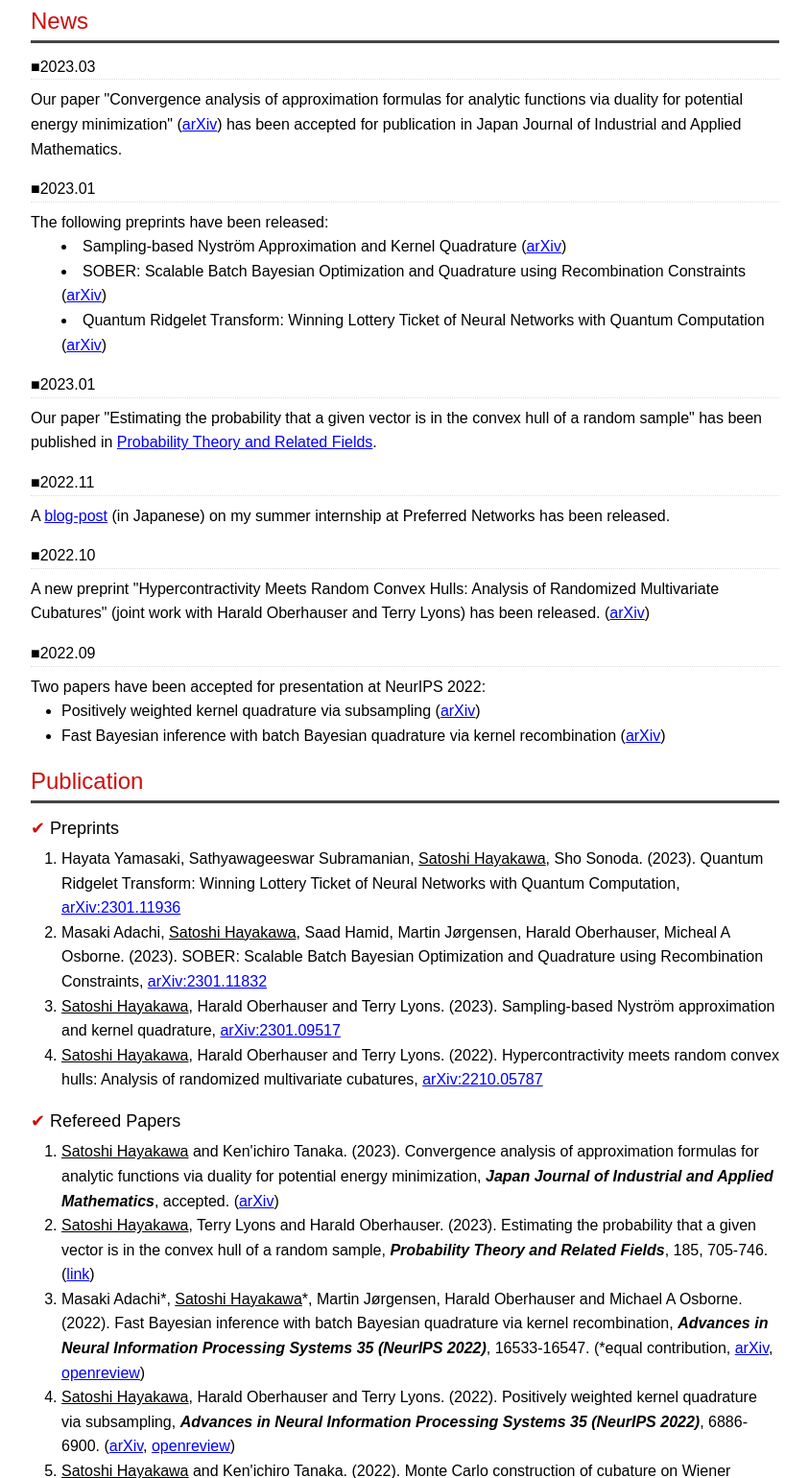
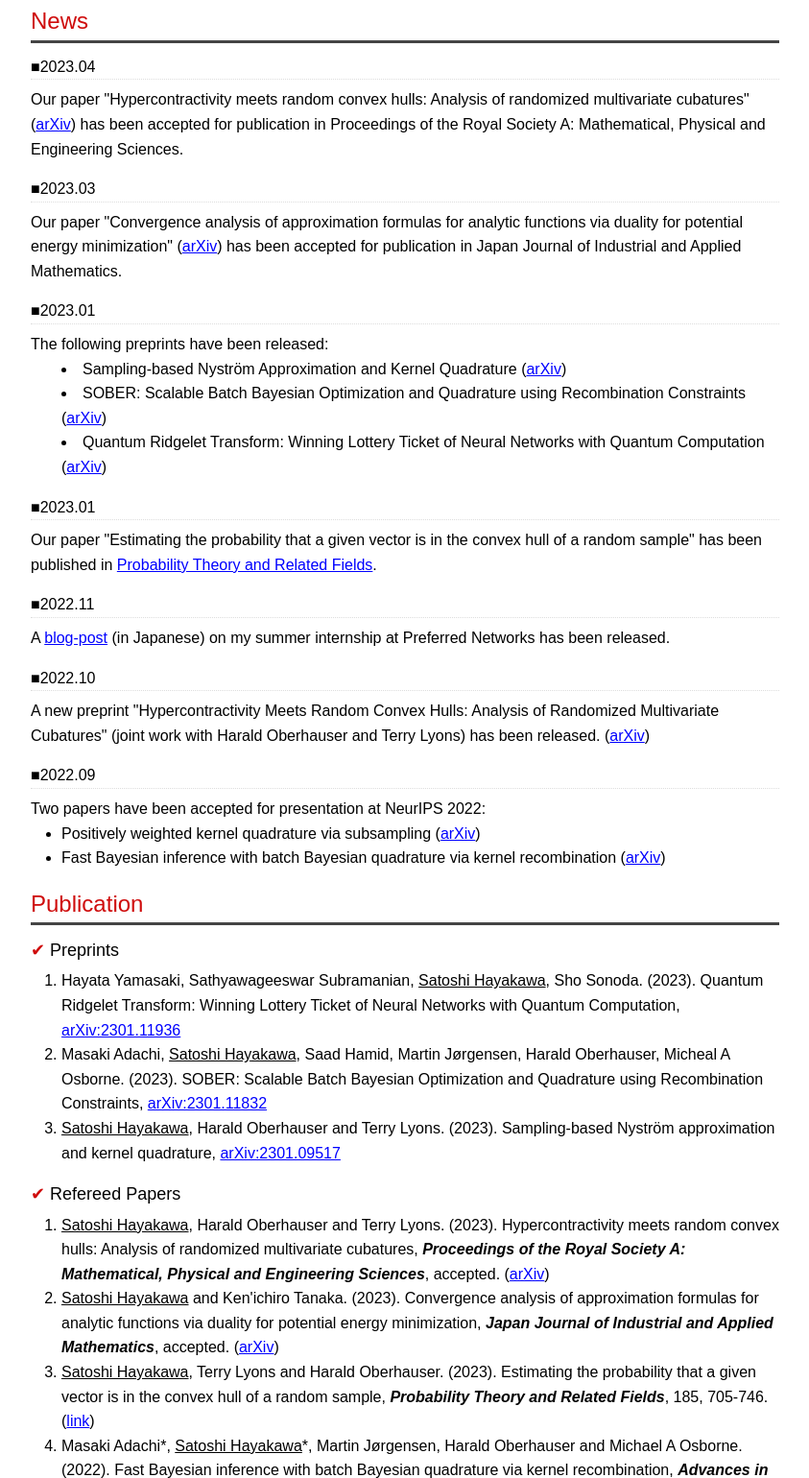
Before and after one commit to satoshi-hayakawa/satoshi-hayakawa.github.io, a plain HTML site: page index.html in a window 1280 px wide. Shown: the part 357-1897 px from the top of the page at 96% size, without its empty margins (218-1061 px from the left). Drawn offline with Linux system fonts and the light colour scheme.

Commit message:
hypercontractivity

```diff
--- a/index.html
+++ b/index.html
@@ -78,10 +78,21 @@
 						</div>
 					<dd>
 				-->
+			<dt><span>2023.04</span></dt>
+			<dd>
+				<div>
+					Our paper "Hypercontractivity meets random convex hulls: Analysis of randomized multivariate
+					cubatures"
+					(<a href="https://arxiv.org/abs/2210.05787">arXiv</a>)
+					has been accepted for publication in
+					Proceedings of the Royal Society A: Mathematical, Physical and Engineering Sciences.
+				</div>
+			<dd>
 			<dt><span>2023.03</span></dt>
 			<dd>
 				<div>
-					Our paper "Convergence analysis of approximation formulas for analytic functions via duality for potential energy
+					Our paper "Convergence analysis of approximation formulas for analytic functions via duality for
+					potential energy
 					minimization" (<a href="https://arxiv.org/abs/1906.03133">arXiv</a>)
 					has been accepted for publication in Japan Journal of Industrial and Applied Mathematics.
 				</div>
@@ -157,7 +168,8 @@
 				<a href="https://arxiv.org/abs/2301.11936">arXiv:2301.11936</a><br>
 			</li>
 			<li>
-				Masaki Adachi, <u>Satoshi Hayakawa</u>, Saad Hamid, Martin Jørgensen, Harald Oberhauser, Micheal A Osborne. (2023).
+				Masaki Adachi, <u>Satoshi Hayakawa</u>, Saad Hamid, Martin Jørgensen, Harald Oberhauser, Micheal A
+				Osborne. (2023).
 				SOBER: Scalable Batch Bayesian Optimization and Quadrature using Recombination Constraints,
 				<a href="https://arxiv.org/abs/2301.11832">
 					arXiv:2301.11832</a><br>
@@ -168,15 +180,15 @@
 				<a href="https://arxiv.org/abs/2301.09517">
 					arXiv:2301.09517</a><br>
 			</li>
-			<li>
-				<u>Satoshi Hayakawa</u>, Harald Oberhauser and Terry Lyons. (2022).
-				Hypercontractivity meets random convex hulls: Analysis of randomized multivariate cubatures,
-				<a href="https://arxiv.org/abs/2210.05787">
-					arXiv:2210.05787</a><br>
-			</li>
 		</ol>
 		<h3>Refereed Papers</h3>
 		<ol>
+			<li>
+				<u>Satoshi Hayakawa</u>, Harald Oberhauser and Terry Lyons. (2023).
+				Hypercontractivity meets random convex hulls: Analysis of randomized multivariate cubatures,
+				<em>Proceedings of the Royal Society A: Mathematical, Physical and Engineering Sciences</em>,
+				accepted. (<a href="https://arxiv.org/abs/2210.05787">arXiv</a>)
+			</li>
 			<li>
 				<u>Satoshi Hayakawa</u> and Ken'ichiro Tanaka. (2023).
 				Convergence analysis of approximation formulas for analytic functions via duality for potential energy
@@ -198,7 +210,8 @@
 			</li>
 			<li>
 				<u>Satoshi Hayakawa</u>, Harald Oberhauser and Terry Lyons. (2022).
-				Positively weighted kernel quadrature via subsampling, <em>Advances in Neural Information Processing Systems 35 (NeurIPS 2022)</em>, 6886-6900.
+				Positively weighted kernel quadrature via subsampling, <em>Advances in Neural Information Processing
+					Systems 35 (NeurIPS 2022)</em>, 6886-6900.
 				(<a href="https://arxiv.org/abs/2107.09597">arXiv</a>, <a
 					href="https://openreview.net/forum?id=V_4BQGbcwFB">openreview</a>)
 			</li>
```
Also changed, not shown: index-ja.html (+20 -9 lines).
